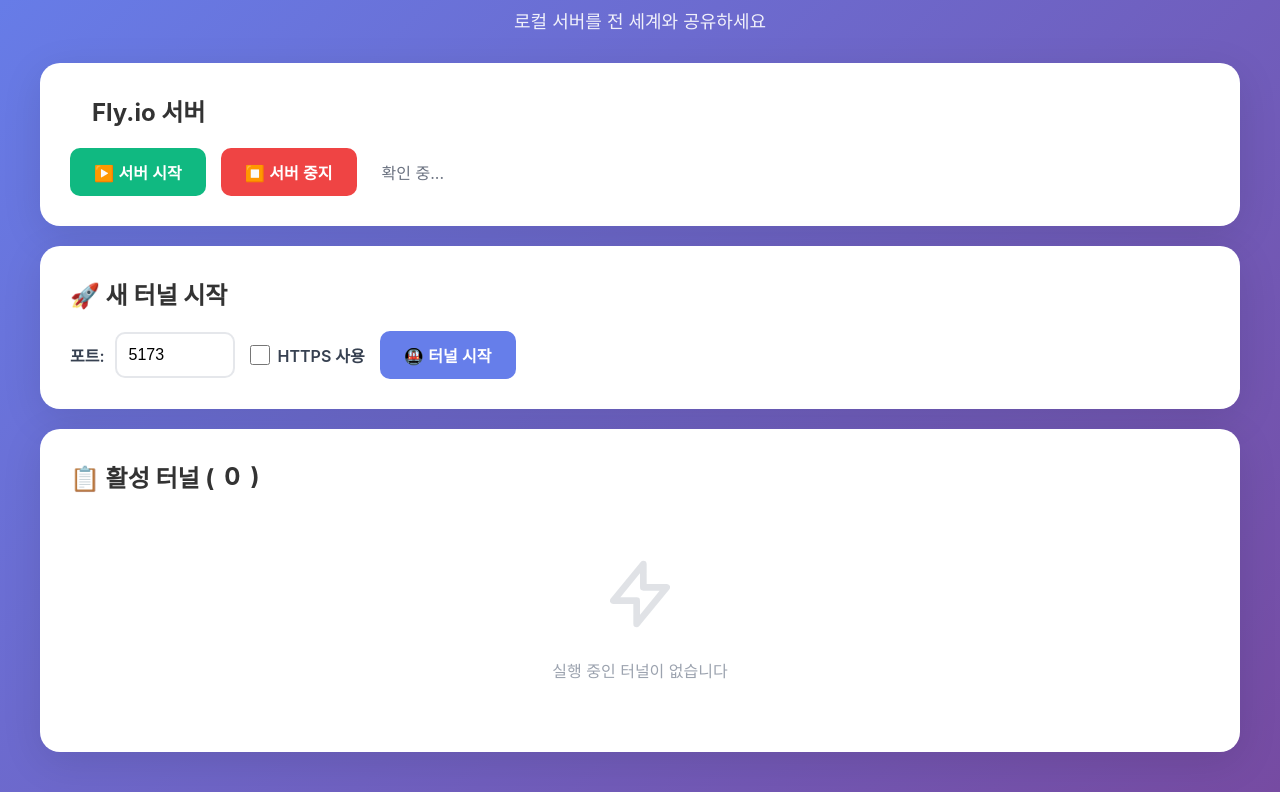
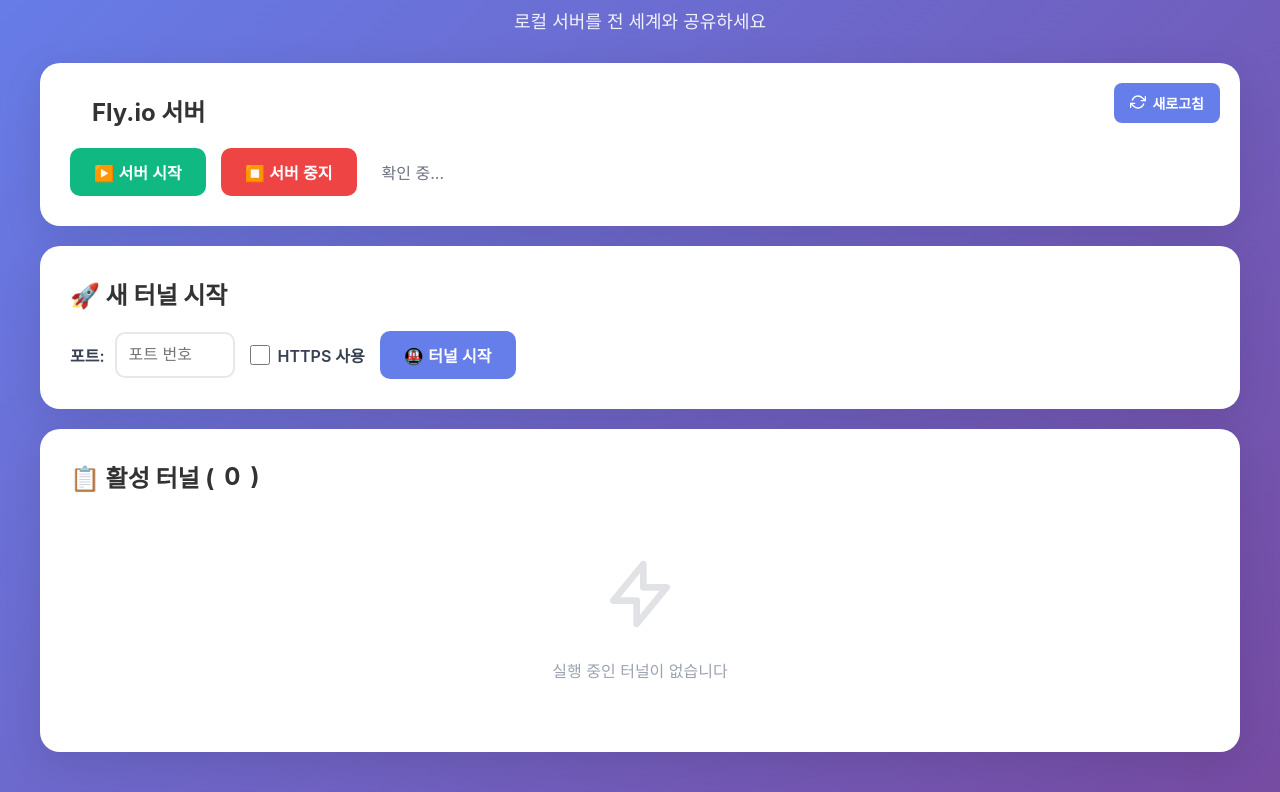
Before and after one commit to dbckdgjs369/debug_tool, a website: page custom-tunnel/dashboard/public/index.html in a window 1280 px wide. Shown: the part 82-874 px from the top of the page. Drawn offline with Linux system fonts and the light colour scheme.

Commit message:
feat: README 최신화

```diff
--- a/custom-tunnel/dashboard/public/index.html
+++ b/custom-tunnel/dashboard/public/index.html
@@ -46,6 +46,50 @@
         padding: 30px;
         margin-bottom: 20px;
         box-shadow: 0 10px 40px rgba(0, 0, 0, 0.1);
+        position: relative;
+      }
+
+      .refresh-btn {
+        position: absolute;
+        top: 20px;
+        right: 20px;
+        background: #667eea;
+        border: none;
+        color: white;
+        border-radius: 8px;
+        padding: 10px 16px;
+        cursor: pointer;
+        transition: all 0.3s;
+        display: flex;
+        align-items: center;
+        gap: 6px;
+        font-size: 14px;
+        font-weight: 600;
+      }
+
+      .refresh-btn:hover {
+        background: #5568d3;
+        transform: translateY(-2px);
+        box-shadow: 0 4px 12px rgba(102, 126, 234, 0.4);
+      }
+
+      .refresh-btn:disabled {
+        opacity: 0.5;
+        cursor: not-allowed;
+        transform: none;
+      }
+
+      .refresh-icon {
+        display: inline-block;
+        transition: transform 0.3s;
+      }
+
+      .refresh-btn:hover .refresh-icon {
+        transform: rotate(180deg);
+      }
+
+      .refresh-icon.spinning {
+        animation: spin 1s linear infinite;
       }
 
       .card h2 {
@@ -149,11 +193,18 @@
         border-radius: 10px;
         font-size: 16px;
         width: 120px;
+        -moz-appearance: textfield; /* Firefox */
       }
 
       input[type="number"]:focus {
         outline: none;
         border-color: #667eea;
+      }
+
+      input[type="number"]::-webkit-inner-spin-button,
+      input[type="number"]::-webkit-outer-spin-button {
+        -webkit-appearance: none; /* Chrome, Safari, Edge */
+        margin: 0;
       }
 
       .tunnel-list {
@@ -299,6 +350,31 @@
 
       <!-- Fly.io 서버 상태 -->
       <div class="card">
+        <button
+          class="refresh-btn"
+          id="refreshBtn"
+          onclick="refreshServerStatus()"
+        >
+          <span class="refresh-icon" id="refreshIcon">
+            <svg
+              width="16"
+              height="16"
+              viewBox="0 0 24 24"
+              fill="none"
+              stroke="currentColor"
+              stroke-width="2"
+              stroke-linecap="round"
+              stroke-linejoin="round"
+            >
+              <polyline points="23 4 23 10 17 10"></polyline>
+              <polyline points="1 20 1 14 7 14"></polyline>
+              <path
+                d="M3.51 9a9 9 0 0 1 14.85-3.36L23 10M1 14l4.64 4.36A9 9 0 0 0 20.49 15"
+              ></path>
+            </svg>
+          </span>
+          새로고침
+        </button>
         <h2>
           <span class="status" id="serverStatus"></span>
           Fly.io 서버
@@ -335,8 +411,7 @@
             <input
               type="number"
               id="portInput"
-              placeholder="5173"
-              value="5173"
+              placeholder="포트 번호"
               min="1"
               max="65535"
             />
@@ -465,17 +540,23 @@
         if (flyServerStatus === "running") {
           textEl.textContent = "🟢 실행 중";
           textEl.style.color = "#10b981";
+          startBtn.innerHTML = "▶️ 서버 시작";
           startBtn.disabled = true;
+          stopBtn.innerHTML = "⏹️ 서버 중지";
           stopBtn.disabled = false;
         } else if (flyServerStatus === "stopped") {
           textEl.textContent = "🔴 중지됨";
           textEl.style.color = "#ef4444";
+          startBtn.innerHTML = "▶️ 서버 시작";
           startBtn.disabled = false;
+          stopBtn.innerHTML = "⏹️ 서버 중지";
           stopBtn.disabled = true;
         } else {
           textEl.textContent = "⚪ 확인 중...";
           textEl.style.color = "#6b7280";
+          startBtn.innerHTML = "▶️ 서버 시작";
           startBtn.disabled = false;
+          stopBtn.innerHTML = "⏹️ 서버 중지";
           stopBtn.disabled = false;
         }
       }
@@ -670,6 +751,31 @@
         }, 3000);
       }
 
+      // 서버 상태 수동 새로고침
+      async function refreshServerStatus() {
+        const btn = document.getElementById("refreshBtn");
+        const icon = document.getElementById("refreshIcon");
+
+        btn.disabled = true;
+        icon.classList.add("spinning");
+
+        try {
+          const response = await fetch("/api/status");
+          const data = await response.json();
+          flyServerStatus = data.flyServer;
+          updateServerStatus();
+          showNotification("서버 상태가 업데이트되었습니다", "success");
+        } catch (error) {
+          showNotification("상태 확인 실패: " + error.message, "error");
+          console.error("상태 확인 실패:", error);
+        } finally {
+          setTimeout(() => {
+            icon.classList.remove("spinning");
+            btn.disabled = false;
+          }, 500);
+        }
+      }
+
       // 초기화
       connectWebSocket();
 
```
Also changed, not shown: custom-tunnel/README.md.
